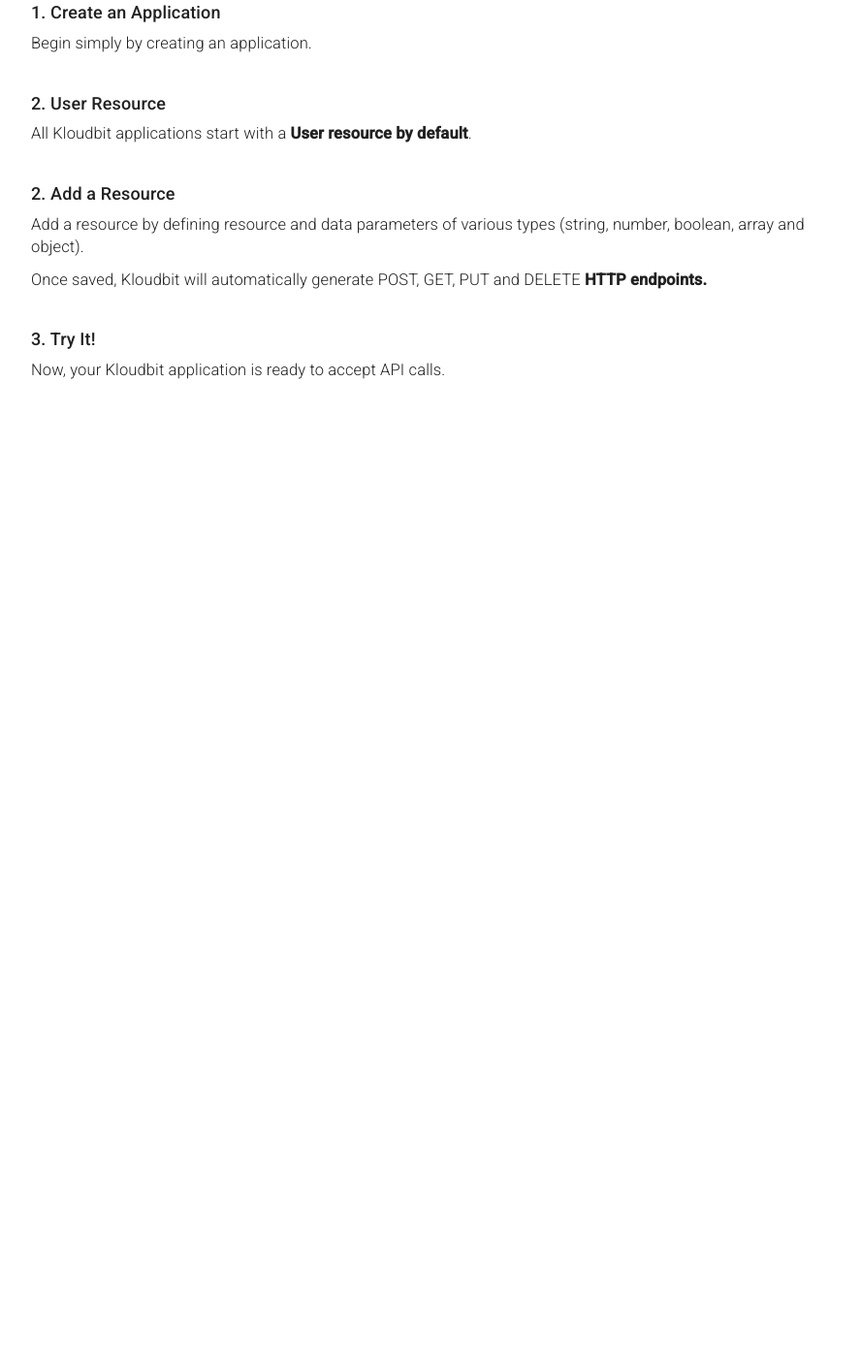
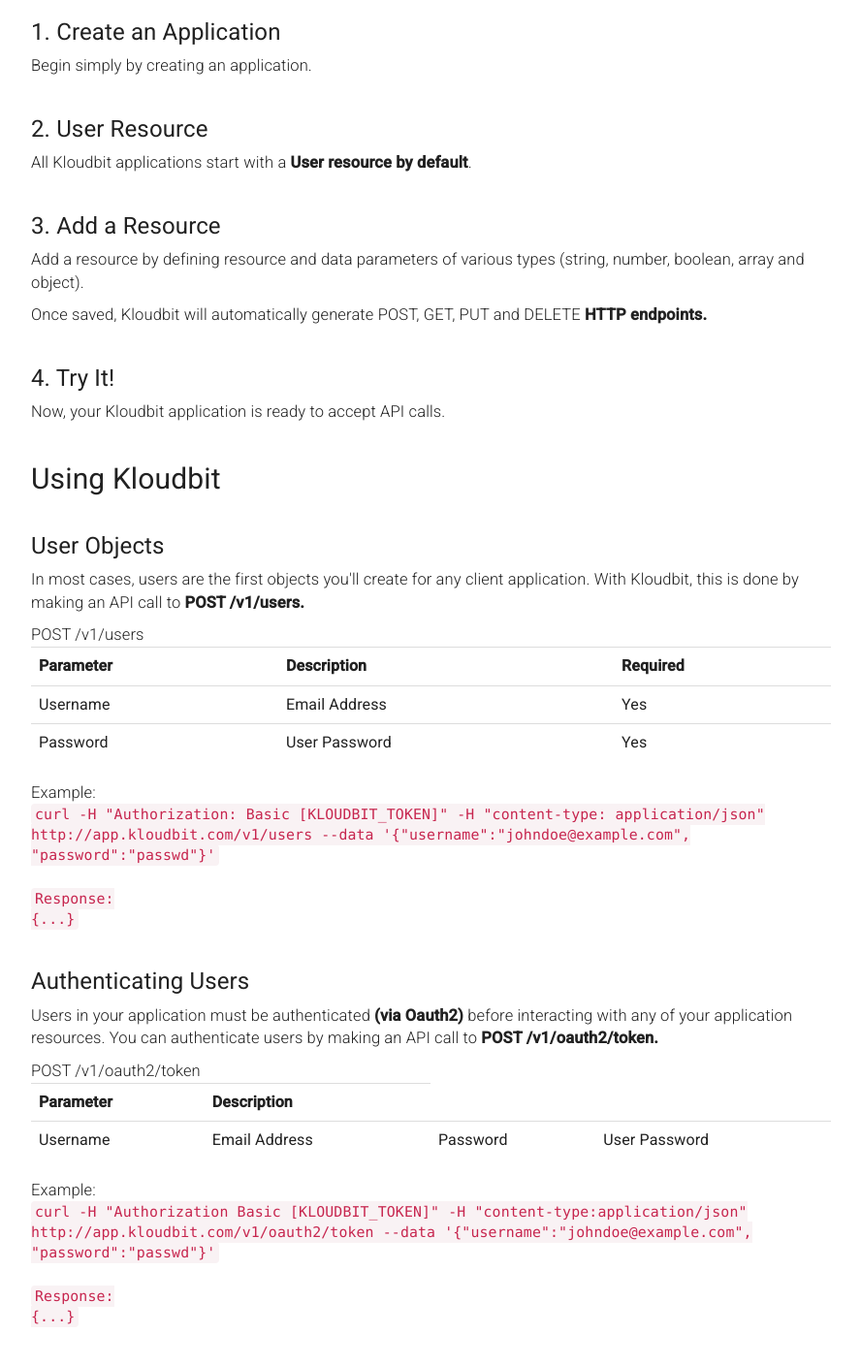
Before and after one commit to kloudbit/documentation, a website: page public/index.html in a window 1280 px wide. Shown: the part 514-1922 px from the top of the page at 97% size, without its empty margins (338-1226 px from the left). Before the commit the page ends 998 px from the top, so only its background shows below. Drawn offline with nearby package versions, Linux system fonts and the light colour scheme.

Commit message:
updating docs

```diff
--- a/public/index.html
+++ b/public/index.html
@@ -10,7 +10,6 @@
         <script src="https://maxcdn.bootstrapcdn.com/bootstrap/3.3.7/js/bootstrap.min.js" integrity="sha384-Tc5IQib027qvyjSMfHjOMaLkfuWVxZxUPnCJA7l2mCWNIpG9mGCD8wGNIcPD7Txa" crossorigin="anonymous"></script>
 
         <link href="https://fonts.googleapis.com/css?family=Roboto:300,400,500" rel="stylesheet">
-
     </head>
 
 
@@ -20,11 +19,11 @@
             .band {background-color:#9C27B0;padding:50px 0px;color:#fff;}
             .content {padding:50px 0px;}
             a {cursor:pointer;}
-            h1,h2,h3,h4 {font-weight:500;}
+            h1,h2,h3,h4 {font-weight:400;}
             p {font-weight:300;}
             section {margin-bottom:40px;}
+            .menu dl dt {font-weight:400;}
             .menu dl a {font-weight:300;}
-
         </style>
 
         <div class="col-md-9 col-md-offset-1 header">
@@ -52,7 +51,11 @@
                         <dd><a>Create an Application</a></dd>
                         <dd><a>User Resource</a></dd>
                         <dd><a>Add a Resource</a></dd>
-                        <dd><a>Introduction</a></dd>
+                    </dl>
+                    <dl>
+                        <dt>Using Kloudbit</dt>
+                        <dd><a>User Objects</a></dd>
+                        <dd><a>Authenticating Users</a></dd>
                     </dl>
                 </div>
 
@@ -60,38 +63,107 @@
                     <h2>Introduction</h2>
 
                     <section>
-                        <h4>What is Kloudbit?</h4>
+                        <h3>What is Kloudbit?</h3>
                         <p>Kloudbit is a serverless platform that helps you <b>build robust applications</b>
                         without the hassle of back-end coding and server management.  Instead, you can focus on making great web and mobile applications. </p>
                     </section>
 
                     <h2>Getting Started</h2>
                     <section>
-                        <p>Kloudbit applications are served by an automatically generated <b>RESTful API</b>.  To create your application, you will start by defining API
+                        <p>Kloudbit applications are served by an automatically generated <b>RESTful API</b>.  To create your application, start by defining API
                         resources that represent your business objects.</p>
                     </section>
 
                     <section>
-                        <h4>1. Create an Application</h4>
+                        <h3>1. Create an Application</h3>
                         <p>Begin simply by creating an application.</p>
                     </section>
 
                     <section>
-                        <h4>2. User Resource</h4>
+                        <h3>2. User Resource</h3>
                         <p>All Kloudbit applications start with a <b>User resource by default</b>.</p>
                     </section>
 
                     <section>
-                        <h4>2. Add a Resource</h4>
+                        <h3>3. Add a Resource</h3>
                         <p>Add a resource by defining resource and data parameters of various types (string, number, boolean, array and object).</p>
 
                         <p>Once saved, Kloudbit will automatically generate POST, GET, PUT and DELETE <b>HTTP endpoints.</b></p>
                     </section>
 
                     <section>
-                        <h4>3. Try It!</h4>
+                        <h3>4. Try It!</h3>
                         <p>Now, your Kloudbit application is ready to accept API calls.</p>
                         <p></p>
+                    </section>
+
+                    <h2>Using Kloudbit</h2>
+                    <section>
+                        <p></p>
+                    </section>
+
+                    <section>
+                        <h3>User Objects</h3>
+                        <p>In most cases, users are the first objects you'll create for any client application.  With Kloudbit, this is done by making an
+                            API call to <b>POST /v1/users.</b><br>
+                        </p>
+
+                        <p>
+                            POST /v1/users
+                            <table class="table">
+                                <th>Parameter</th><th>Description</th><th>Required</th>
+                                <tr>
+                                    <td>Username</td><td>Email Address</td><td>Yes</td>
+                                </tr>
+                                <tr>
+                                    <td>Password</td><td>User Password</td><td>Yes</td>
+                                </tr>
+                            </table>
+
+                        </p>
+
+                        <p>Example:<br>
+                            <code>curl -H "Authorization: Basic [KLOUDBIT_TOKEN]" -H "content-type: application/json" http://app.kloudbit.com/v1/users
+                                --data '{"username":"johndoe@example.com", "password":"passwd"}'
+                            </code>
+
+                            <br><br>
+                            <code>
+                                Response:<br>
+                                {...}
+                            </code>
+                        </p>
+                    </section>
+
+                    <section>
+                        <h3>Authenticating Users</h3>
+                        <p>Users in your application must be authenticated <b>(via Oauth2)</b> before interacting with any of your application resources.
+                            You can authenticate users by making an API call to <b>POST /v1/oauth2/token.</b>
+                        </p>
+
+                        <p>
+                            POST /v1/oauth2/token
+                            <table class="table">
+                                <th>Parameter</th><th>Description</th>
+                                <tr>
+                                    <td>Username</td><td>Email Address</td>
+                                    <td>Password</td><td>User Password</td>
+                                </tr>
+                            </table>
+                        </p>
+
+                        <p>
+                            Example:<br>
+                            <code>curl -H "Authorization Basic [KLOUDBIT_TOKEN]" -H "content-type:application/json" http://app.kloudbit.com/v1/oauth2/token
+                                --data '{"username":"johndoe@example.com", "password":"passwd"}'
+                            </code>
+
+                            <br><br>
+                            <code>
+                                Response:<br>
+                                {...}
+                            </code>
+                        </p>
                     </section>
                 </div>
             </div>
```
